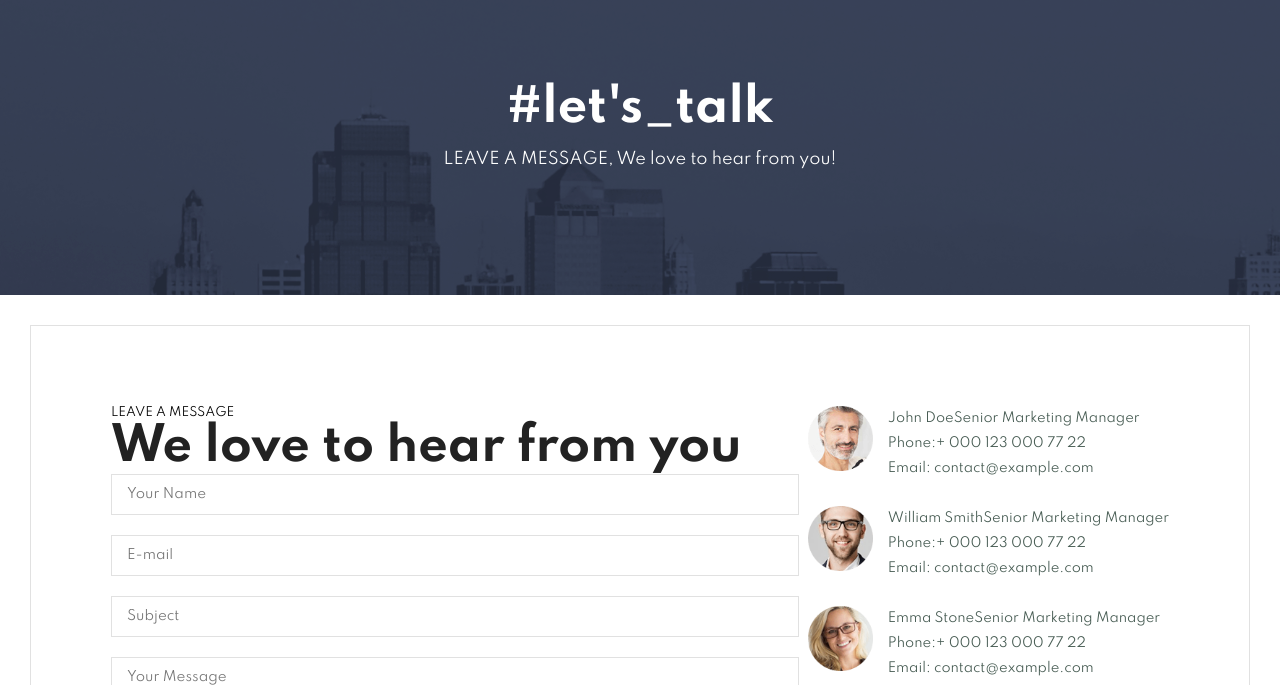
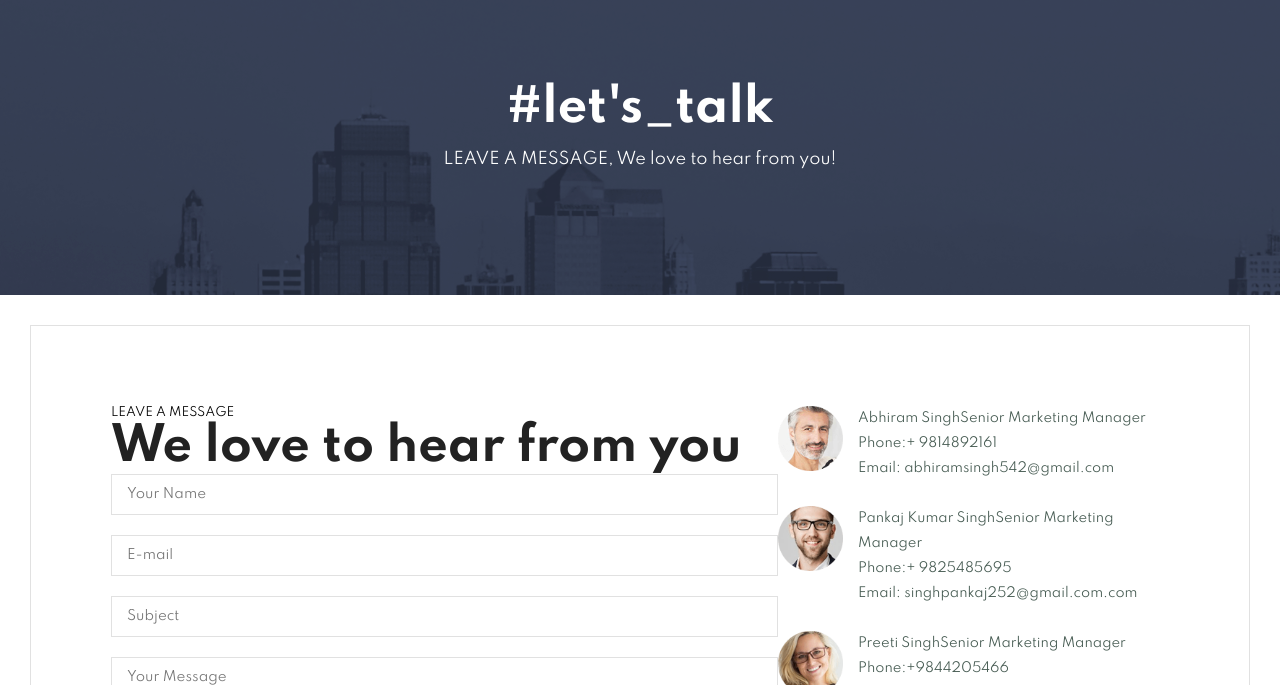
Before and after one commit to shreeramsingh/E-Commerce-Website, a plain HTML site: page contact.html in a window 1280 px wide. Shown: the part 115-800 px from the top of the page. Drawn offline with Linux system fonts and the light colour scheme.

Commit message:
Update contact.html

```diff
--- a/contact.html
+++ b/contact.html
@@ -52,18 +52,18 @@
         <div class="people">
             <div>
                 <img src="img/people/1.png" alt="">
-                <p><span>John Doe</span>Senior Marketing Manager<br> Phone:+ 000 123
-                000 77 22<br>Email: contact@example.com</p>
+                <p><span>Abhiram Singh</span>Senior Marketing Manager<br> Phone:+ 9814892161
+                <br>Email: abhiramsingh542@gmail.com</p>
             </div>
             <div>
                 <img src="img/people/2.png" alt="">
-                <p><span>William Smith</span>Senior Marketing Manager<br> Phone:+ 000 123
-                000 77 22<br>Email: contact@example.com</p>
+                <p><span>Pankaj Kumar Singh</span>Senior Marketing Manager<br> Phone:+ 9825485695
+                <br>Email: singhpankaj252@gmail.com.com</p>
             </div>
             <div>
                 <img src="img/people/3.png" alt="">
-                <p><span>Emma Stone</span>Senior Marketing Manager<br> Phone:+ 000 123
-                000 77 22<br>Email: contact@example.com</p>
+                <p><span>Preeti Singh</span>Senior Marketing Manager<br> Phone:+9844205466
+                <br>Email: preetisingh123@gmail.com</p>
             </div>
         </div>
     </section>
```
